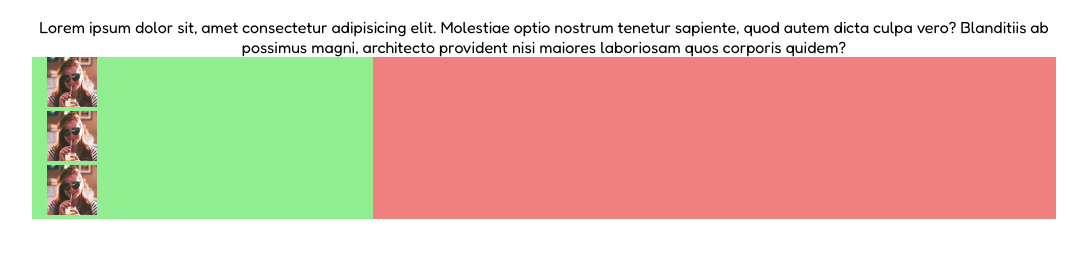
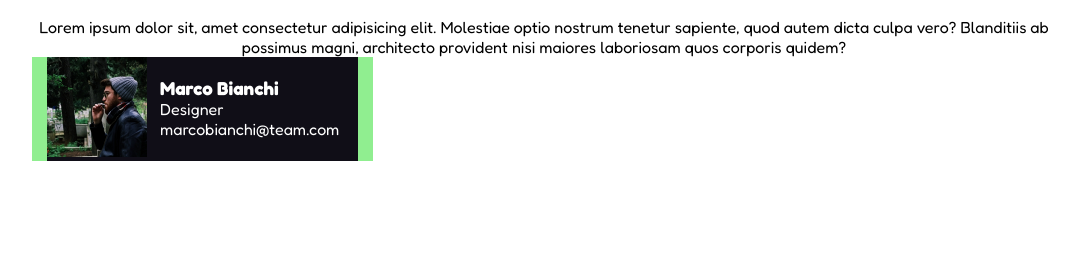
Before and after one commit to DNParadox/html-css-float-cards, a plain HTML site: page index.html in a window 1280 px wide. Shown: the part 62-320 px from the top of the page, without its empty margins (96-1183 px from the left). Drawn offline with Linux system fonts and the light colour scheme.

Commit message:
Card funzionante

```diff
--- a/css/style.css
+++ b/css/style.css
@@ -35,19 +35,37 @@ h1 {
 }
 
 img {
-    height: 50px;
+    height: 100px;
 }
 
 .container{
-    background-color: lightcoral;
     width: 80%;
     margin: auto;
 }
 
 .col {
     float: left;
-    width: calc(100% / 3);
+    width: calc( 100% / 3);
     padding: 0 15px;
     background-color: lightgreen;
+    color: white;
+}
+
+.mini-container {
+    padding: 20px;
+    display: inline-block;
+    position: absolute;
+    right: 20px;;
+    margin: auto;
+    width: 80%;
+}
+
+h3 {
 
 }
+
+
+.card {
+    background-color: #100e17;
+
+}
--- a/index.html
+++ b/index.html
@@ -25,20 +25,66 @@
     <main>
         <section class="container">
             <div class="clearfix">
+
+
+                <div class="col">
+                    <div class="card">
+                        <img src="img/male1.png" alt="Donna">
+
+                        <div class="mini-container">
+                            <h3>Marco Bianchi</h3>
+                            <div class="titolo"> Designer</div>
+                            <div class="email">marcobianchi@team.com</div>
+                        </div>
+
+                </div>
+
+
+            </div>
+
+            <!-- <div class="col">
+                    <div class="card">
+                        <img src="img/female1.png" alt="Donna">
+                        <h3>Nome cognome</h3>
+                    </div>
+
+
+                </div>
+
+
                 <div class="col">
                     <div class="card">
                         <img src="img/female1.png" alt="Donna">
-                    </div>
-                    <div class="card">
-                        <img src="img/female1.png" alt="Donna">
-                    </div>
-
-                    <div class="card">
-                        <img src="img/female1.png" alt="Donna">
+                        <h3>Nome cognome</h3>
                     </div>
 
                 </div>
-            </div>
+
+                <div class="col">
+                    <div class="card">
+                        <img src="img/female1.png" alt="Donna">
+                        <h3>Nome cognome</h3>
+                    </div>
+
+
+                </div>
+
+                <div class="col">
+                    <div class="card">
+                        <img src="img/female1.png" alt="Donna">
+                        <h3>Nome cognome</h3>
+                    </div>
+
+
+                </div>
+
+
+                <div class="col">
+                    <div class="card">
+                        <img src="img/female1.png" alt="Donna">
+                        <h3>Nome cognome</h3>
+                    </div> -->
+
 
 
         </section>
```
